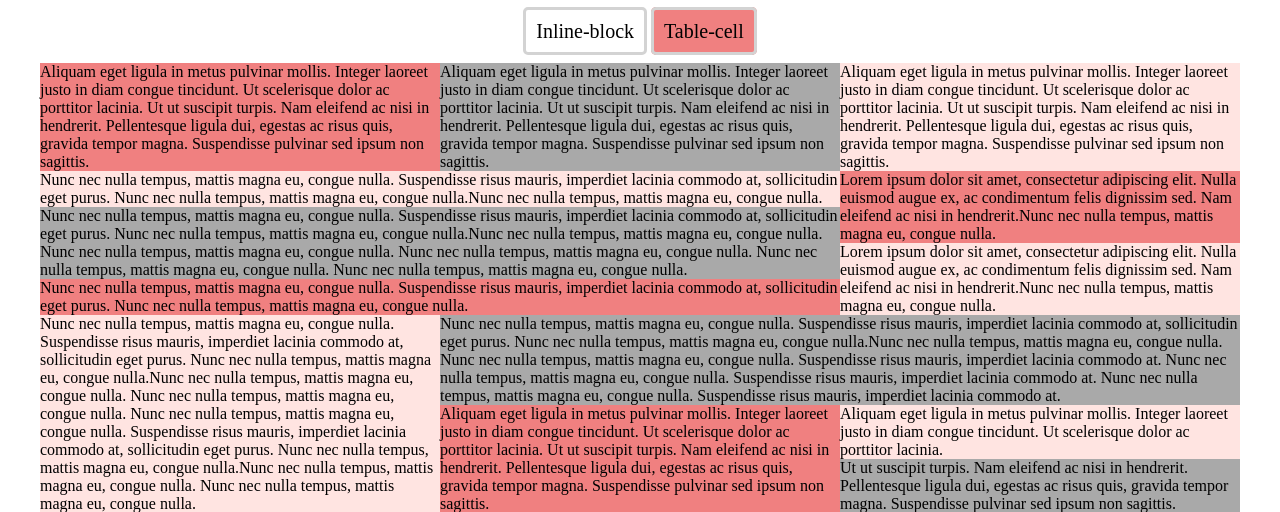
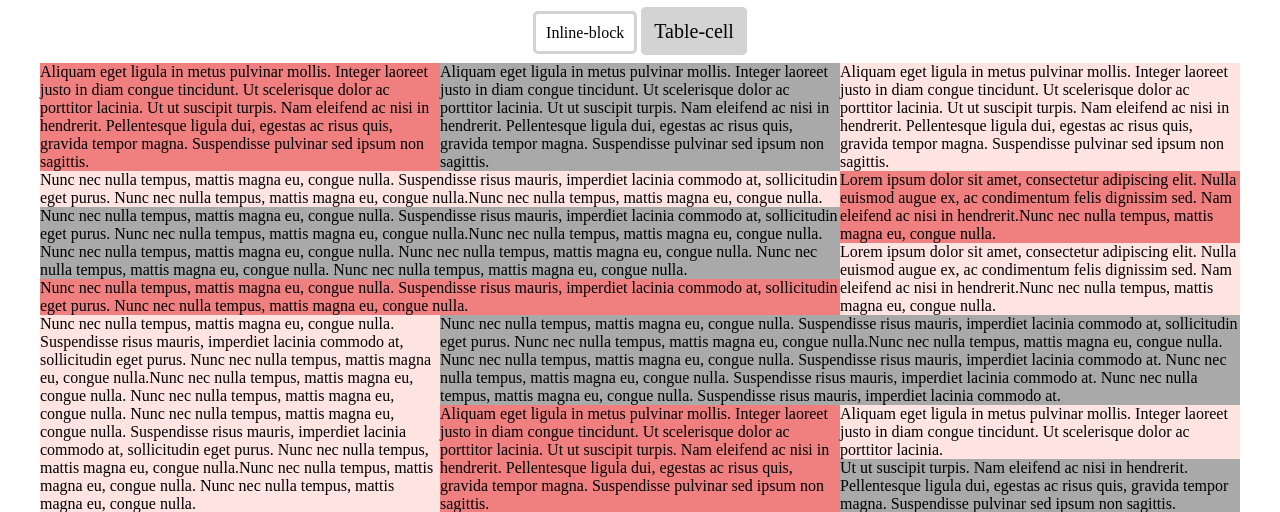
Before and after one commit to Alina248/Alina248.github.io, a PHP site: page /table-cell.html in a window 1280 px wide. Shown: the top 512 px of the page. Run offline with PHP 8.4, Linux system fonts and the light colour scheme.

Commit message:
Update display.css

```diff
--- a/homework_4/css/display.css
+++ b/homework_4/css/display.css
@@ -1,11 +1,12 @@
 /* MAIN */
 * {
 	box-sizing: border-box;
-	/*color: transparent;*/
+	/* color: transparent; */
 }
 .container {
 	width: 1200px;
 	margin: 0 auto;
+	font-size: 16px;
 }
 
 /* NAVIGATION */
@@ -15,7 +16,6 @@
 	padding: 10px;
 }
 a {
-	font-size: 20px;
 	color: black;
 	padding: 10px;
 	text-decoration: none;
@@ -23,7 +23,8 @@ a {
 	border-radius: 5px;
 }
 a.active {
-	background-color: lightcoral;
+	background-color: lightgrey;
+	font-size: 20px;
 }
 
 /* INLINE-BLOCK */
@@ -38,7 +39,7 @@ a.active {
 }
 
 /* TABLE-CELL */
-.table-cell-box > div {
+.table-cell-box> div {
 	display: table-cell;
 }
 
```
